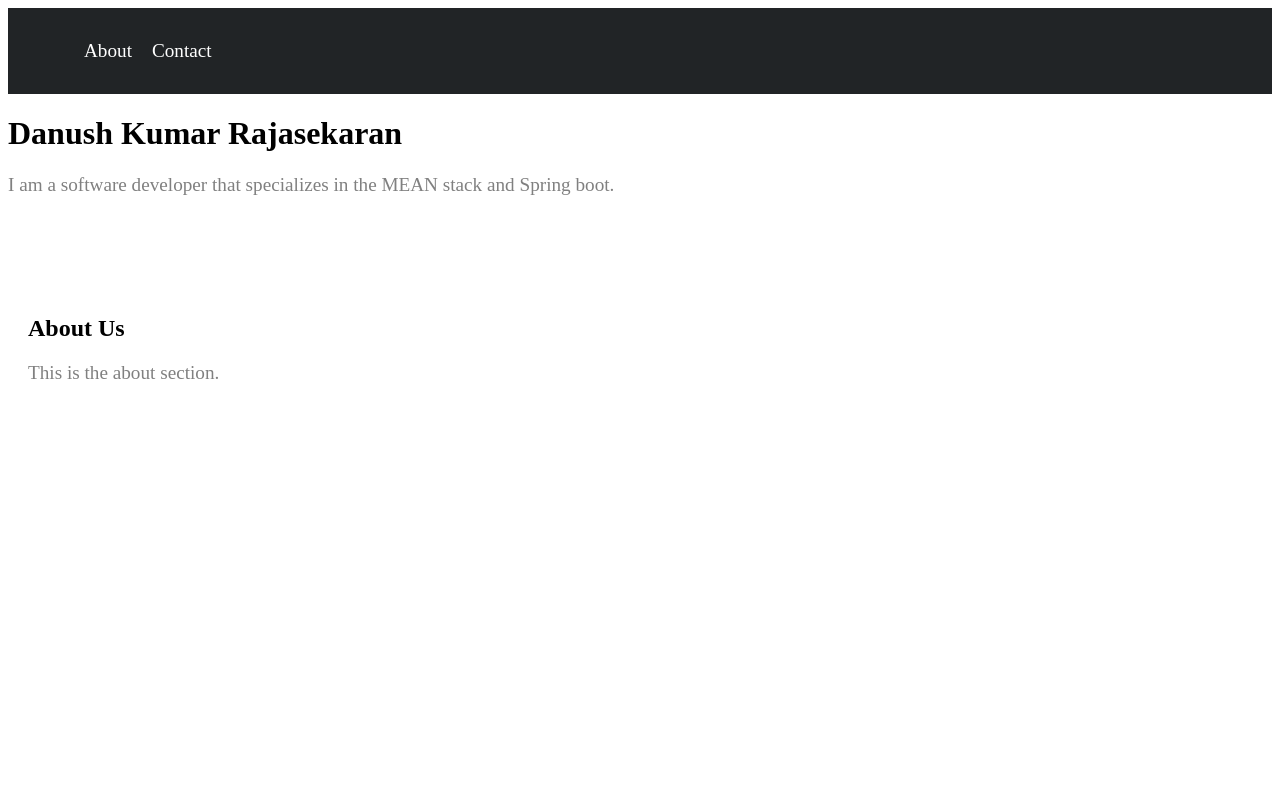
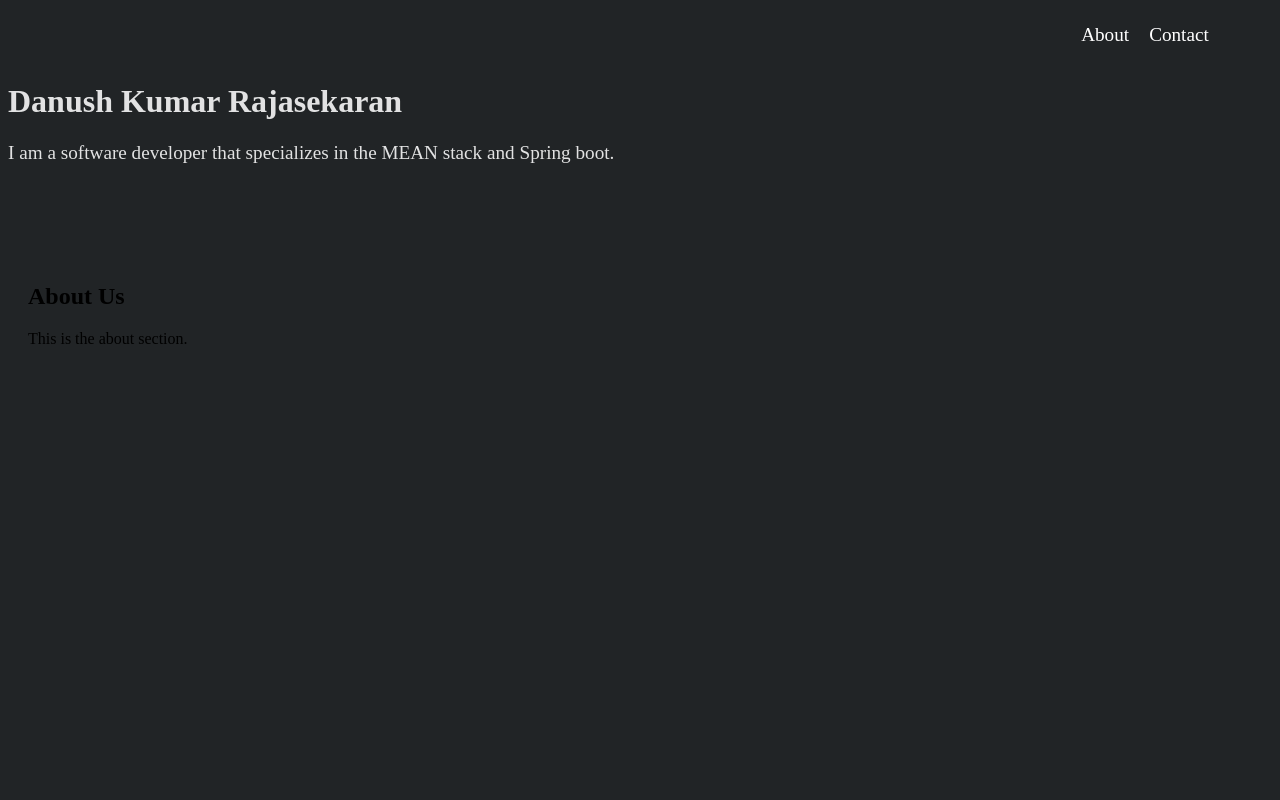
Before and after one commit to DK2K00/portfolio, an Angular app: page / in a window 1280 px wide. Shown: the top 800 px of the page. Built offline with nearby package versions, Linux system fonts and the light colour scheme.

Commit message:
Fixed a bug for cursor and added some global styling

```diff
--- a/src/app/app.component.css
+++ b/src/app/app.component.css
@@ -2,6 +2,7 @@
 html {
     scroll-behavior: smooth;
   }
+
 
   .section {
     height: 100vh;
@@ -21,13 +22,14 @@ html {
     100% { opacity: 1; }
   }
 
-  h1 {
+  #myname{
     font-size: 2rem;
     font-weight: bold;
+    color: rgba(255, 255, 255, 0.87);
   }
 
-  p {
+  #mydesc {
     font-size: 1.2rem;
-    color: gray;
+    color: rgba(255, 255, 255, 0.87);
     margin-top: 10px;
   }
--- a/src/app/app.component.html
+++ b/src/app/app.component.html
@@ -1,8 +1,8 @@
 <app-navbar></app-navbar>
 
 <!--Prints out my name and description-->
-<h1>{{ displayedName }}<span *ngIf="showNameCursor" class="cursor">|</span></h1>
-<p>{{ displayedDescription }}<span *ngIf="showDescCursor" class="cursor">|</span></p>
+<h1 id="myname">{{ displayedName }}<span *ngIf="showNameCursor" class="cursor">|</span></h1>
+<p id="mydesc">{{ displayedDescription }}<span *ngIf="showDescCursor" class="cursor">|</span></p>
 
 <section id="about" class="section">
   <h2>About Us</h2>
--- a/src/app/app.component.ts
+++ b/src/app/app.component.ts
@@ -15,7 +15,7 @@ export class AppComponent implements OnInit {
   description: string = 'I am a software developer that specializes in the MEAN stack and Spring boot.';
   displayedDescription: string = '';
   descriptionIndex: number = 0;
-  showDescCursor: boolean = true;
+  showDescCursor: boolean = false;
 
   ngOnInit() {
     this.printNameLetterByLetter();
@@ -30,8 +30,9 @@ export class AppComponent implements OnInit {
         clearInterval(nameInterval);
         this.showNameCursor = false;
 
-        // Ensure that the description starts only after the name is fully typed
+        // Start description after a short delay
         setTimeout(() => {
+          this.showDescCursor = true; // Show cursor only when typing starts
           this.printDescriptionLetterByLetter();
         }, 500);
       }
@@ -47,6 +48,6 @@ export class AppComponent implements OnInit {
         clearInterval(descInterval);
         this.showDescCursor = false; // Hide cursor when done
       }
-    }, 30); // Typing speed for description
+    }, 25); // Typing speed for description
   }
 }
--- a/src/app/components/navbar/navbar.component.css
+++ b/src/app/components/navbar/navbar.component.css
@@ -1,24 +1,23 @@
 .navbar {
   display: flex;
-  justify-content: space-between;
+  justify-content: flex-end;
   align-items: center;
   background: #212426;
   padding: 1rem;
+  padding-right: 5%;
 }
 
-.logo {
-  color: white;
-  text-decoration: none;
-  font-size: 1.5rem;
-}
 
 .nav-links {
   list-style: none;
   display: flex;
+  margin: 0;
+  padding: 0;
 }
 
 .nav-links li {
   margin-left: 20px;
+  align-content: end;
 }
 
 .nav-links a {
--- a/src/styles.css
+++ b/src/styles.css
@@ -1 +1,3 @@
-/* You can add global styles to this file, and also import other style files */
+body{
+    background-color: #212426;
+}
```
